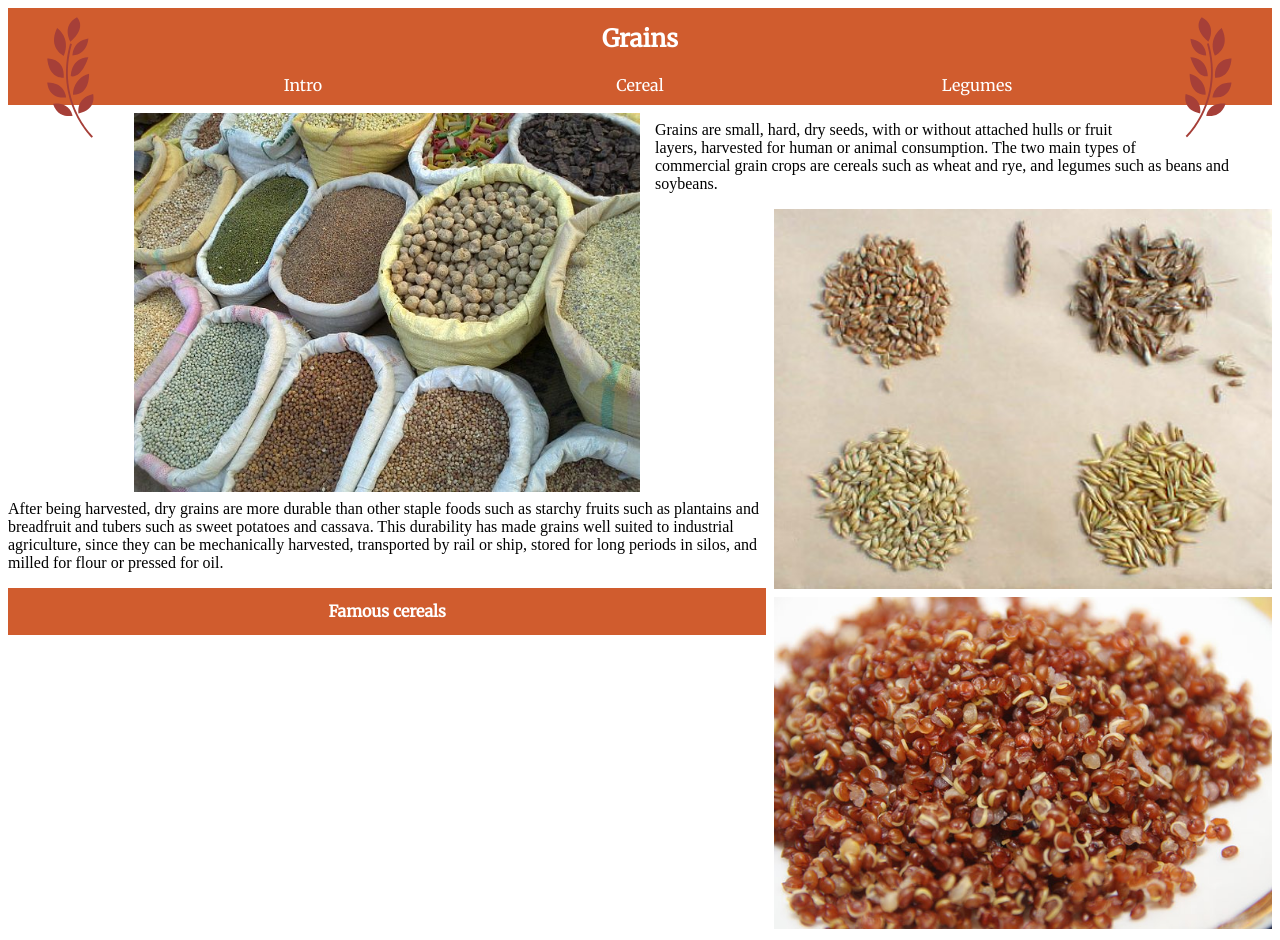
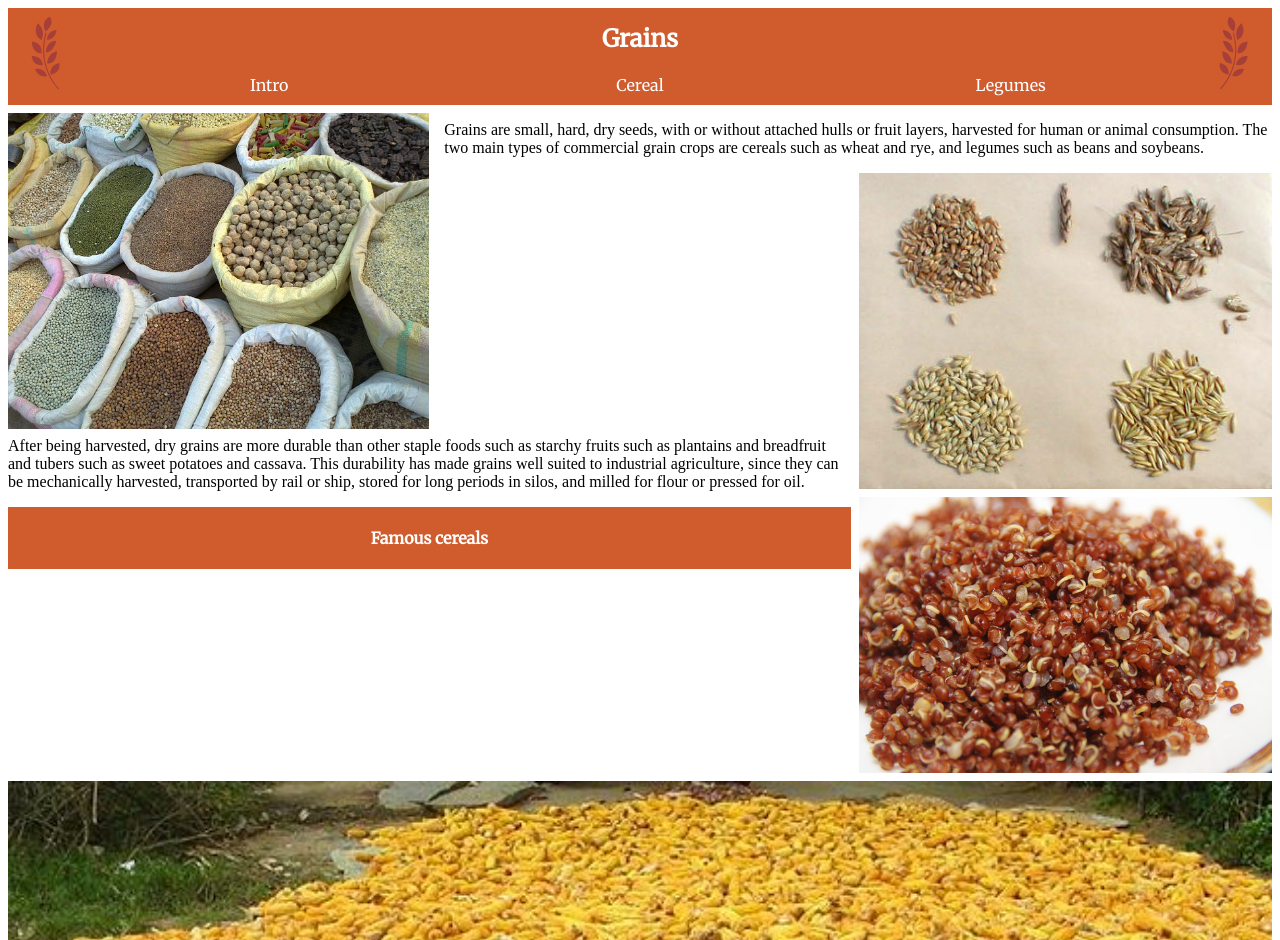
Before and after one commit to zhimmat/dsn1674-assignment-5, a plain HTML site: page Index.html in a window 1280 px wide. Shown: the top 940 px of the page. Drawn offline with Linux system fonts and the light colour scheme.

Commit message:
adjusted the width of all the pictures to look like the mockup

```diff
--- a/Index.html
+++ b/Index.html
@@ -2,7 +2,7 @@
 <html lang="en-ca">
 <head>
   <meta charset="utf-8">
-  <title>Assignment-5</title>
+  <title>dsn1674-assignment-5</title>
   <meta name="viewport" content="width=device-width, initial-scale=1">
   <link href="css/main.css" rel="stylesheet">
   <link href='http://fonts.googleapis.com/css?family=Merriweather' rel='stylesheet' type='text/css'>
@@ -37,3 +37,4 @@
   <div>
       <h2>Famous cereals</h2>
   </div>
+  <img class="corn" src="images/corn.jpg" alt="">
--- a/css/main.css
+++ b/css/main.css
@@ -17,33 +17,33 @@ html {
 
 .grain-1 {
   float: left;
-  width: 10%;
+  width: 6%;
   padding: 0.5em 0em 0em 0em;
 }
 
 .grain-2 {
   float: right;
-  width: 10%;
+  width: 6%;
   padding: 0.5em 0em 0em 0em;
 }
 
 .grains {
   float: left;
-  width: 40%;
+  width: 33.33%;
   margin-right: 15px;
   padding: 0.5em 0em 0.5em 0em;
 }
 
 .cereals {
   float: right;
-  width: 40%;
+  width: 33.33%;
   clear: right;
   padding: 0em 0em 0.5em 0.5em;
 }
 
 .quinoa {
   float:right;
-  width: 40%;
+  width: 33.33%;
   clear: right;
   padding: 0em 0em 0.5em 0.5em
 }
@@ -71,12 +71,13 @@ html {
  }
 
  nav a {
-   display: block;
+   display: inline-block;
    padding: 0.5em 0.75em 0.75em;
    margin: 0px;
    background-color: #d05c2e;
    color: #fff;
    text-decoration: none;
+   border: 1px;
  }
 
  nav a:hover {
@@ -119,4 +120,9 @@ h2 {
   text-align: center;
   font-family: 'Merriweather';
   font-size: 1em;
+  padding: .5em .5em;
 }
+
+.corn{
+  width: 100%
+}
```
